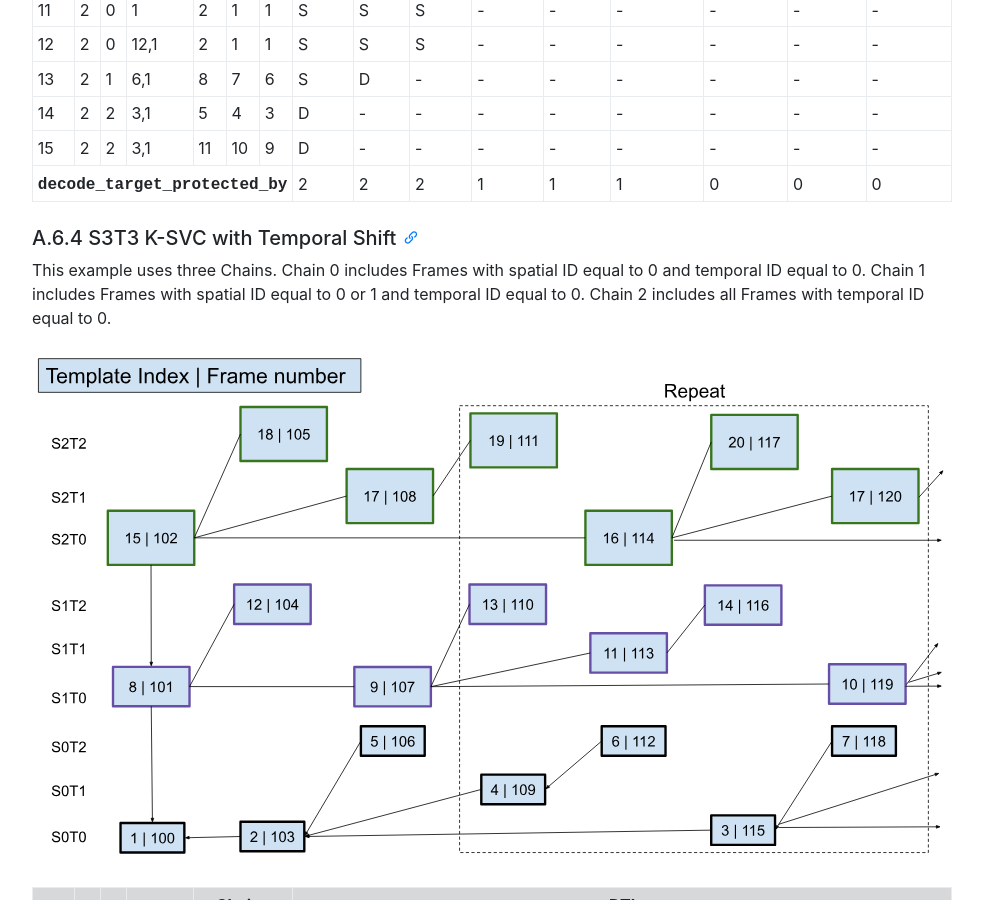
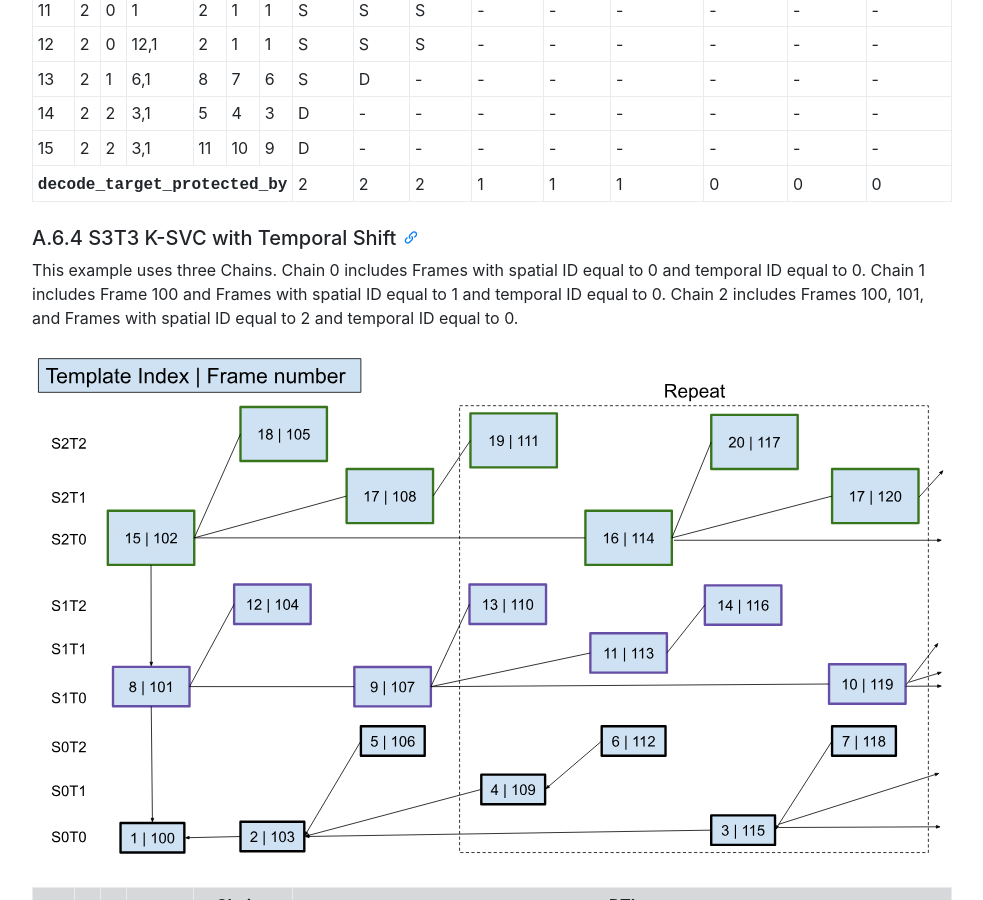
Before and after one commit to AOMediaCodec/av1-rtp-spec, a Jekyll site: the page built from index.md, in a window 1280 px wide and 900 px high, scrolled down 30949 px. Shown: the whole window, without its empty margins (53-1036 px from the left). Built offline with Jekyll 4.4.1, drawn with Linux system fonts in a browser that asks for light colours; nearby versions of some CDN libraries; some of the changed text lies outside the part shown.

Commit message:
Copy correct text for L2T1 and KSVC structures

```diff
--- a/av1-rtp-spec.md
+++ b/av1-rtp-spec.md
@@ -1104,7 +1104,7 @@
 
 ##### A.6.2 L2T1 Full SVC with Occasional Switch
 
-This example uses one Chain, which includes Frames with temporal ID equal to 0.
+This example uses two Chains. Chain 0 includes Frames with spatial ID equal to 0. Chain 1 includes all Frames.
 
 ![L2T1](assets/images/L2T1.svg)
 
@@ -1200,7 +1200,7 @@
 
 ##### A.6.4 S3T3 K-SVC with Temporal Shift
 
-This example uses three Chains. Chain 0 includes Frames with spatial ID equal to 0 and temporal ID equal to 0. Chain 1 includes Frames with spatial ID equal to 0 or 1 and temporal ID equal to 0. Chain 2 includes all Frames with temporal ID equal to 0.
+This example uses three Chains. Chain 0 includes Frames with spatial ID equal to 0 and temporal ID equal to 0. Chain 1 includes Frame 100 and Frames with spatial ID equal to 1 and temporal ID equal to 0. Chain 2 includes Frames 100, 101, and Frames with spatial ID equal to 2 and temporal ID equal to 0.
 
 ![S3T3](assets/images/S3T3.svg)
 
```
